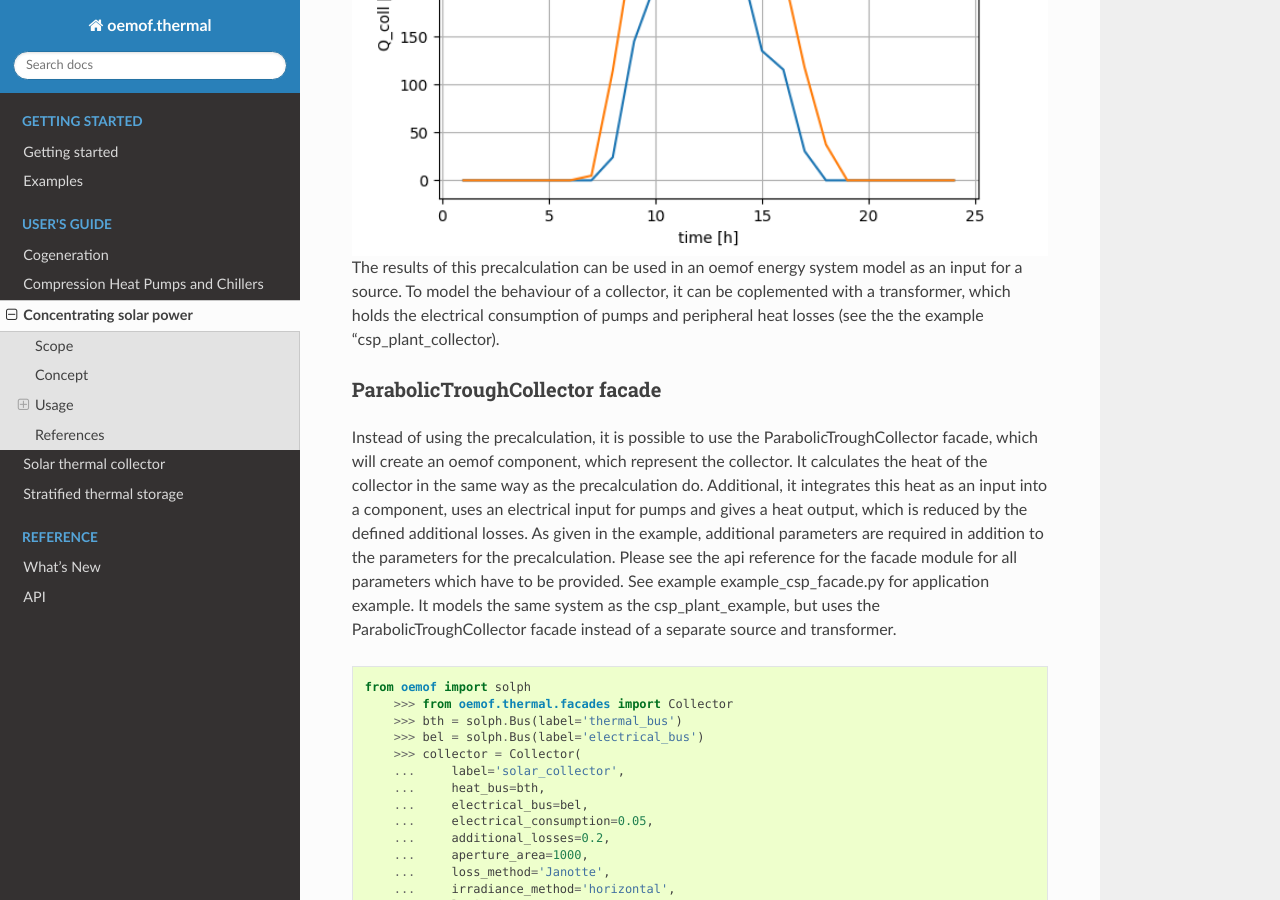
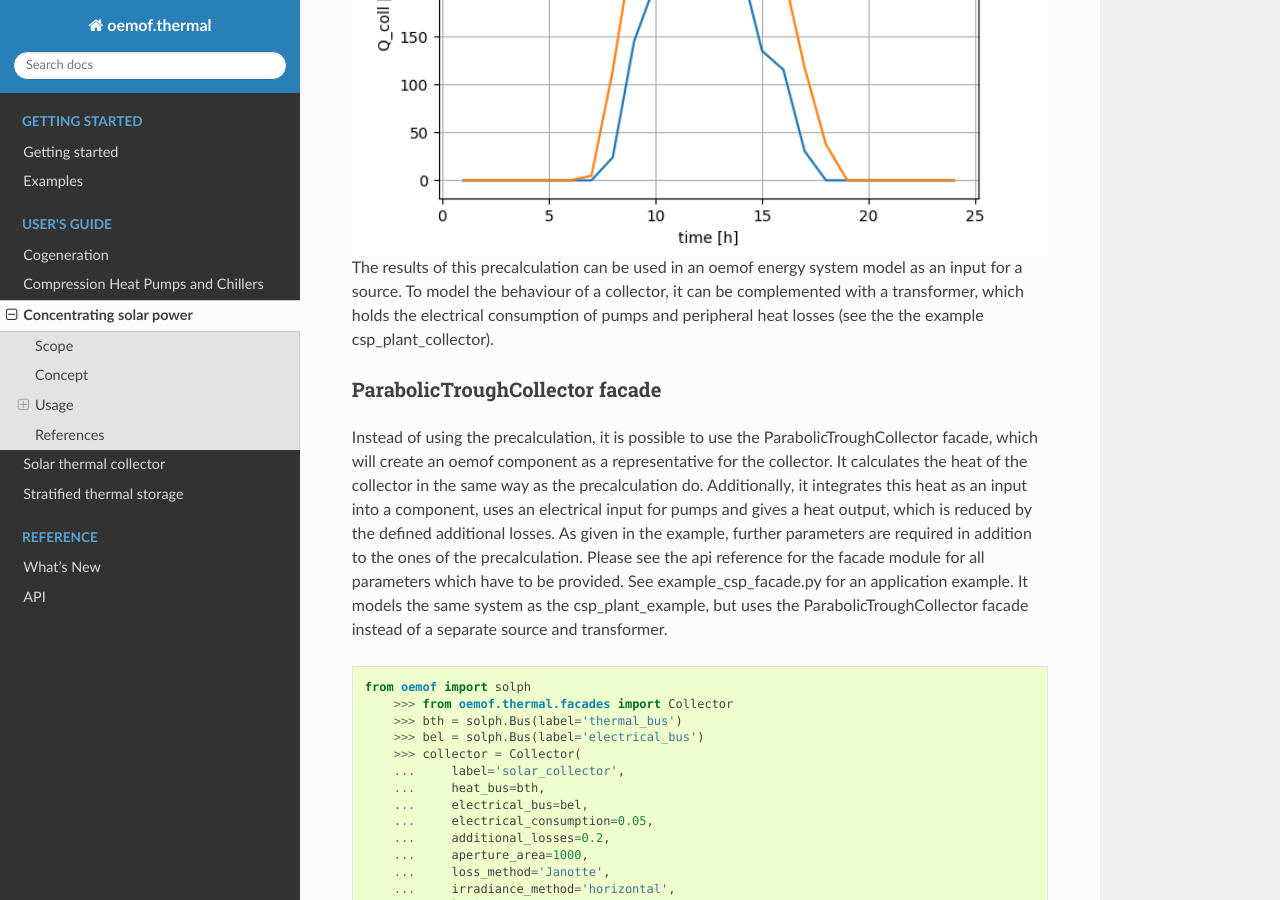
Before and after one commit to oemof/oemof-thermal, a Sphinx documentation site: the page built from docs/concentrating_solar_power.rst, in a window 1280 px wide and 900 px high, scrolled down 3815 px. Built offline with Sphinx 7.4.7 and the Read the Docs theme 2.0.0, drawn with Linux system fonts in a browser that asks for light colours; formulas are drawn with MathJax 3; some of the changed text lies outside the part shown.

Commit message:
Apply suggestions from code review
Co-Authored-By: MaGering <52790556+MaGering@users.noreply.github.com>

```diff
--- a/docs/concentrating_solar_power.rst
+++ b/docs/concentrating_solar_power.rst
@@ -131,19 +131,19 @@
 
 It is possible to use the precalculation function to calculate the values
 :math:`\dot Q_{coll}`, :math:`\eta_C` and :math:`E_{coll}`. Or it is possible
-to use the ParabolicTroughCollector facade to model a collcector with further
+to use the ParabolicTroughCollector facade to model a collector with further
 losses (e.g. in pipes or pumps) and the electrical consumption of pipes.
-Please note: As the unit for the input irradiance is given as power per area,
+Please note: As the unit of the input irradiance is given as power per area,
 the outputs :math:`\dot Q_{coll}` and :math:`E_{coll}` are given in the same
 unit. If this values should be used in an oemof source, the unit of the nominal
-value mus be an area too.
+value must be an area too.
 
 
 precalculation function
 ^^^^^^^^^^^^^^^^^^^^^^^
 
 Please see the :ref:`api of the concentrating_solar_power module <api_label>`
-for all parameters which have to be provided, also the ones which are not part
+for all parameters which have to be provided, also the ones that are not part
 of the described formulas above.
 The data for ambient temperature and irradiance must have the same time index.
 Depending on the method, the irradiance must be the horizontal direct
@@ -174,23 +174,22 @@
 
 The results of this precalculation can be used in an oemof energy system model
 as an input for a source. To model the behaviour of a collector, it can be
-coplemented with a transformer, which holds the electrical consumption of pumps
-and peripheral heat losses (see the the example "csp_plant_collector).
+complemented with a transformer, which holds the electrical consumption of pumps
+and peripheral heat losses (see the the example csp_plant_collector).
 
 ParabolicTroughCollector facade
 ^^^^^^^^^^^^^^^^^^^^^^^^^^^^^^^
 
 Instead of using the precalculation, it is possible to use the
-ParabolicTroughCollector facade, which will create an oemof component, which
-represent the collector. It calculates the heat of the collector in the same
-way as the precalculation do. Additional, it integrates this heat as an input
+ParabolicTroughCollector facade, which will create an oemof component as a representative for the collector. It calculates the heat of the collector in the same
+way as the precalculation do. Additionally, it integrates this heat as an input
 into a component, uses an electrical input for pumps and gives a heat output,
 which is reduced by the defined additional losses.
-As given in the example, additional parameters are required in addition to the
-parameters for the precalculation. Please see the
+As given in the example, further parameters are required in addition to the
+ones of the precalculation. Please see the
 :ref:`api reference for the facade module <api_label>` for all parameters which
 have to be provided.
-See example example_csp_facade.py for application example. It models the same
+See example_csp_facade.py for an application example. It models the same
 system as the csp_plant_example, but uses the ParabolicTroughCollector facade
 instead of a separate source and transformer.
 
```
